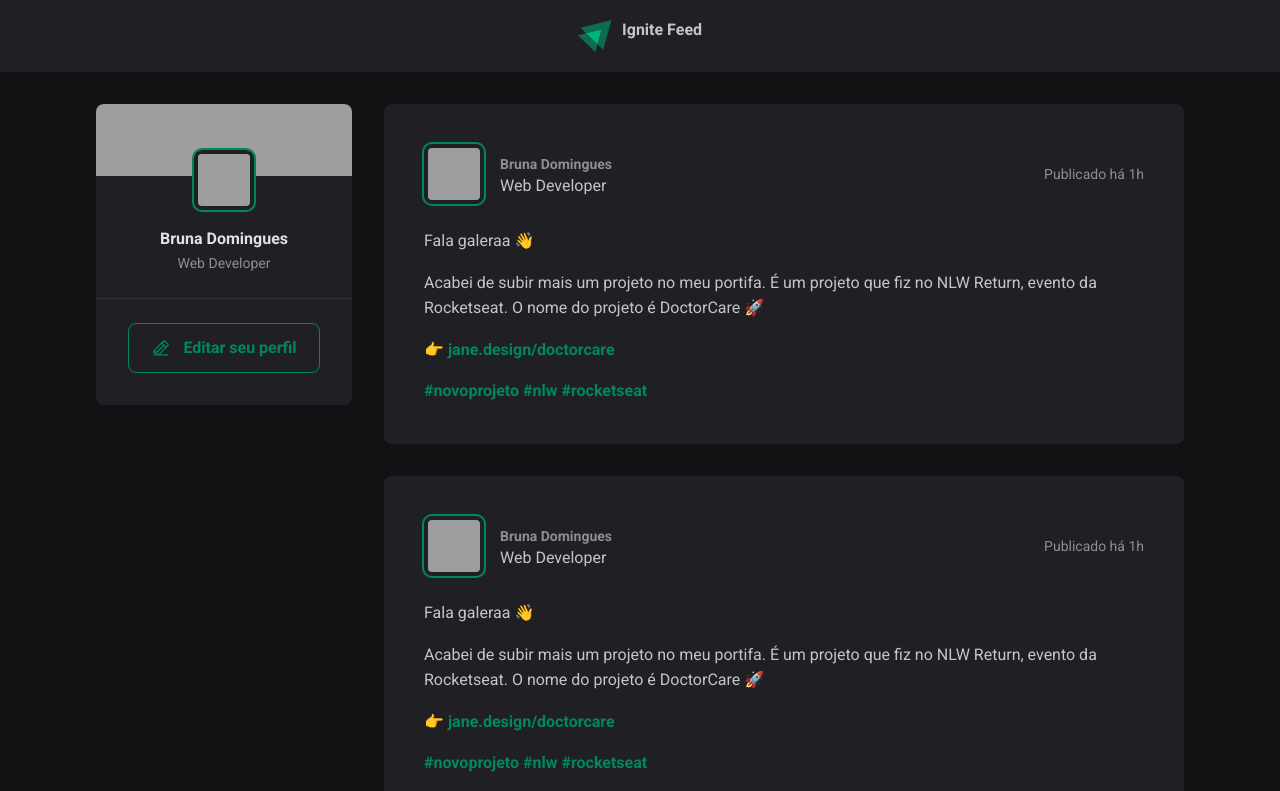
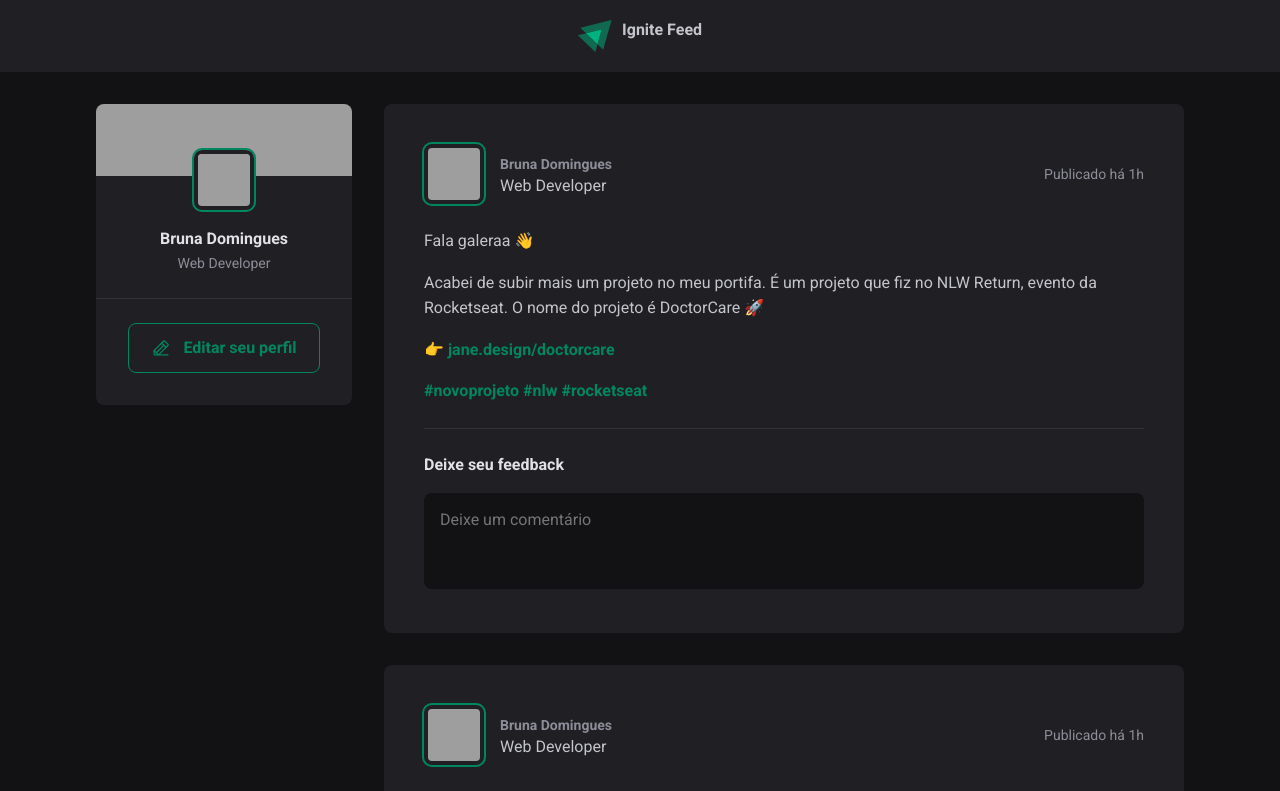
Before and after one commit to BrunaDomingues/ignite-feed, a React (Vite) app: page / in a window 1280 px wide. Shown: the top 791 px of the page. Built offline with nearby package versions, Linux system fonts and the light colour scheme; grey boxes are pictures that could not be loaded.

Commit message:
Criado a parte de comentar

```diff
--- a/src/components/Post.jsx
+++ b/src/components/Post.jsx
@@ -22,6 +22,13 @@
                     <a href="">#rocketseat</a>
                 </p>
             </div>
+            <form className={styles.commentForm}>
+                <strong>Deixe seu feedback</strong>
+                <textarea placeholder='Deixe um comentário'/>
+                <footer>
+                    <button type='submit'>Publicar</button>
+                </footer>
+            </form>
         </article>
     )
 }
--- a/src/components/Post.module.css
+++ b/src/components/Post.module.css
@@ -55,3 +55,47 @@
     color: var(--gray-400);
     line-height: 1.6;
 }
+.commentForm {
+    width: 100%;
+    margin-top: 1.5rem;
+    padding-top: 1.5rem;
+    border-top: 1px solid var(--gray-600);
+}
+.commentForm > strong {
+    line-height: 1.5;
+    color: var(--gray-100);
+}
+.commentForm textarea {
+    width: 100%;
+    background: var(--gray-900);
+    border: 0;
+    resize: none;
+    height: 6rem;
+    padding: 1rem;
+    border-radius: 8px;
+    color: var(--gray-100);
+    line-height: 1.4;
+    margin-top: 1rem;
+}
+.commentForm button {
+    padding: 1rem 1.5rem;
+    margin-top: 1rem;
+    border-radius: 8px;
+    border: 0;
+    background: var(--green-500);
+    color: var(--white);
+    font-weight: bold;
+    cursor: pointer;
+    transition: background-color .1s;
+}
+.commentForm button:hover {
+    background: var(--green-300);
+}
+.commentForm footer {
+    visibility: hidden;
+    max-height: 0;
+}
+.commentForm:focus-within footer {
+    visibility: visible;
+    max-height: none;
+}
--- a/src/global.css
+++ b/src/global.css
@@ -9,6 +9,10 @@
     --gray-900: #121214;
     --green-300: #00B37E;
     --green-500: #00875f;
+}
+:focus {
+    outline: transparent !important;
+    box-shadow: 0 0 0 2px var(--green-500);
 }
 * {
     margin: 0;
```
